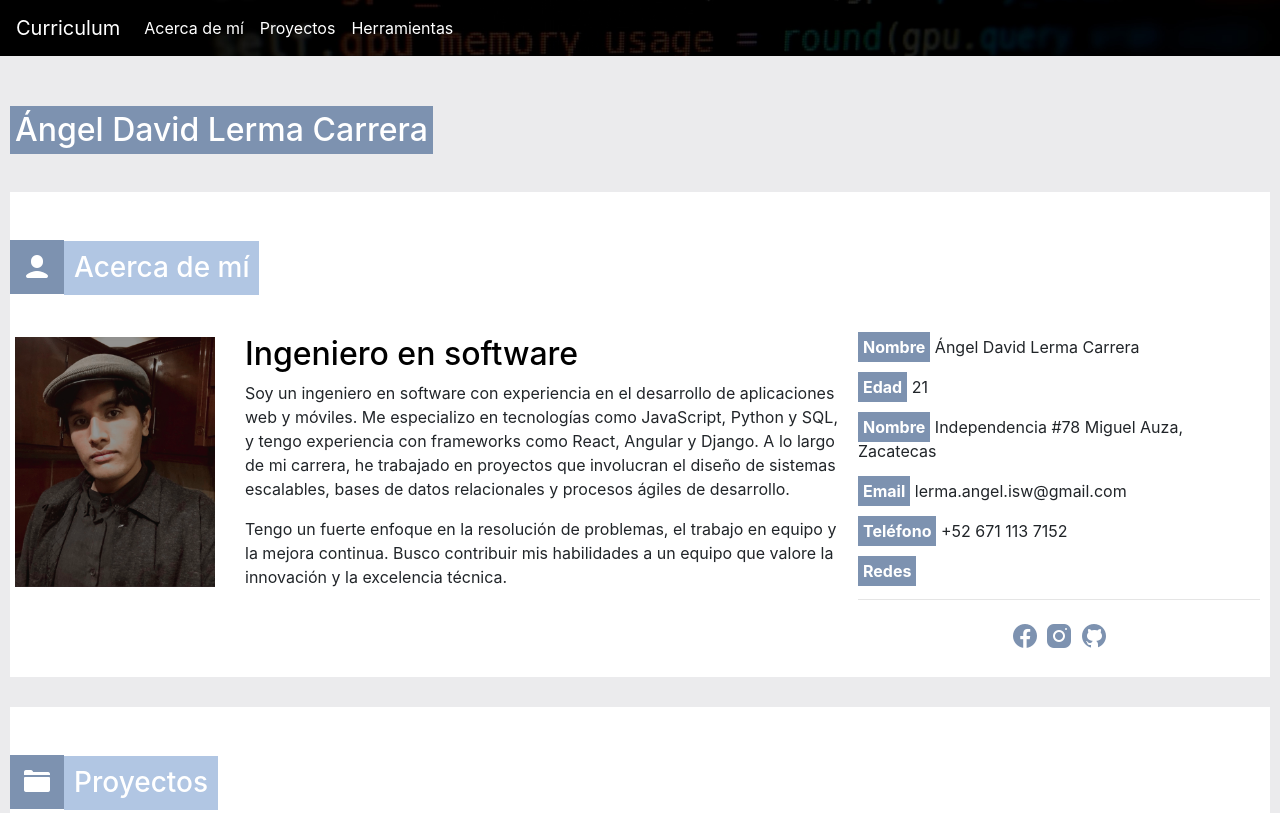
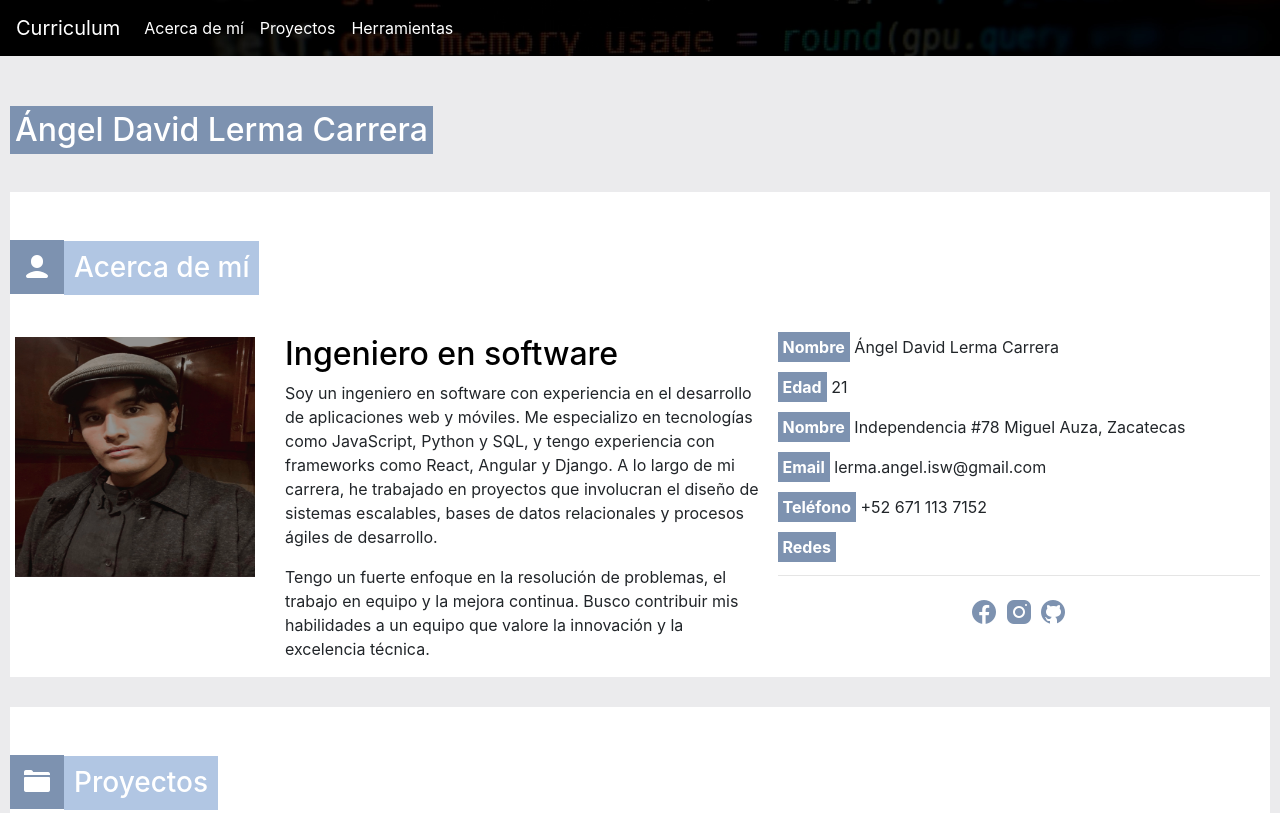
Before and after one commit to david-carrerx/Curriculum, a plain HTML site: page index.html in a window 1280 px wide. Shown: the top 813 px of the page. Drawn offline with nearby package versions, Linux system fonts and the light colour scheme.

Commit message:
Ajuste de perfil

```diff
--- a/style.css
+++ b/style.css
@@ -66,7 +66,7 @@
 }
 
 .about-c {
-    flex: 2;
+    flex: 3;
     padding: 10px;
 }
 
@@ -94,8 +94,8 @@
 }
 
 .profile {
-    width: 200px;
-    height: 250px;
+    width: 240px;
+    height: 240px;
     margin-bottom: 10px;
     margin-top: 12px;
     margin-left: 5px;
```
